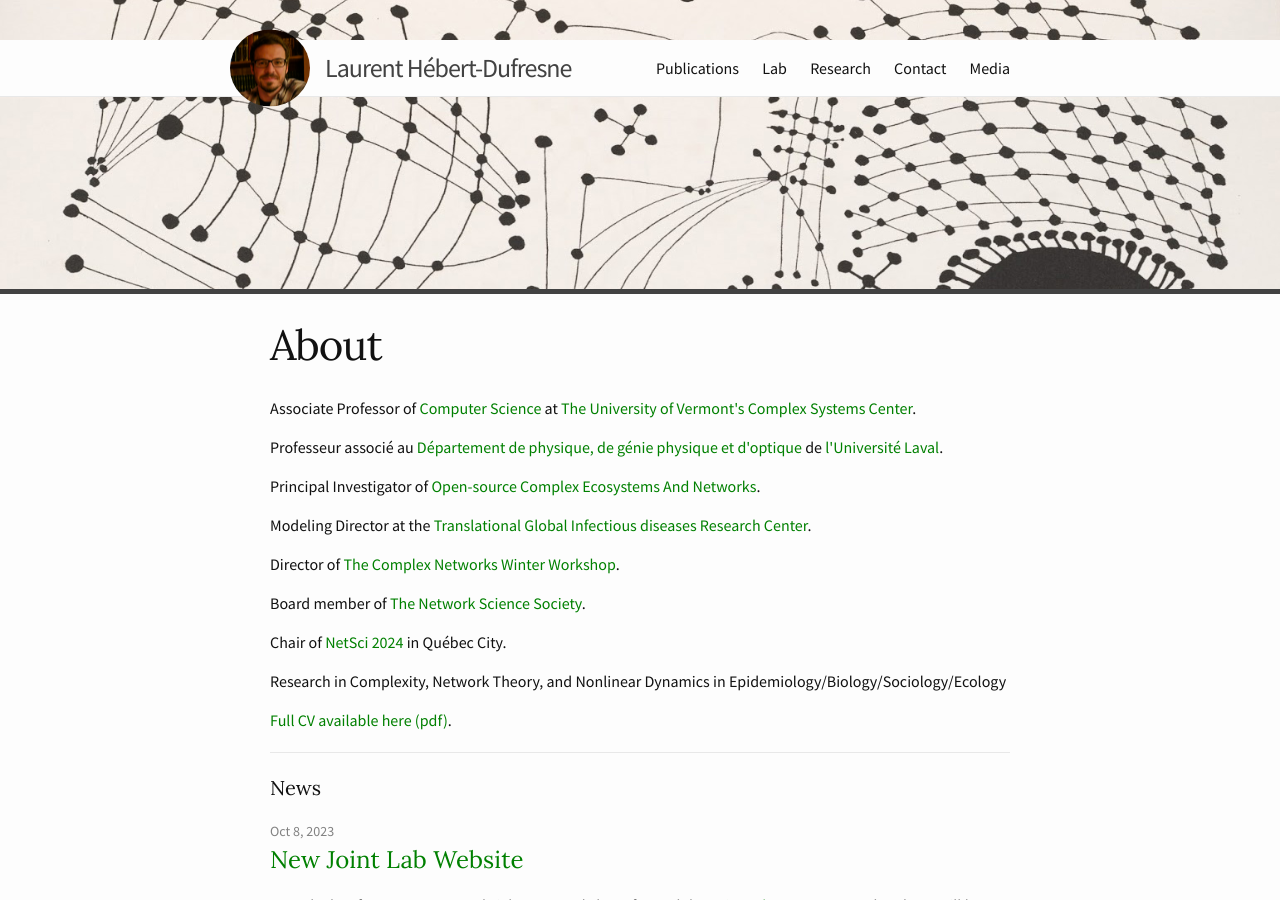
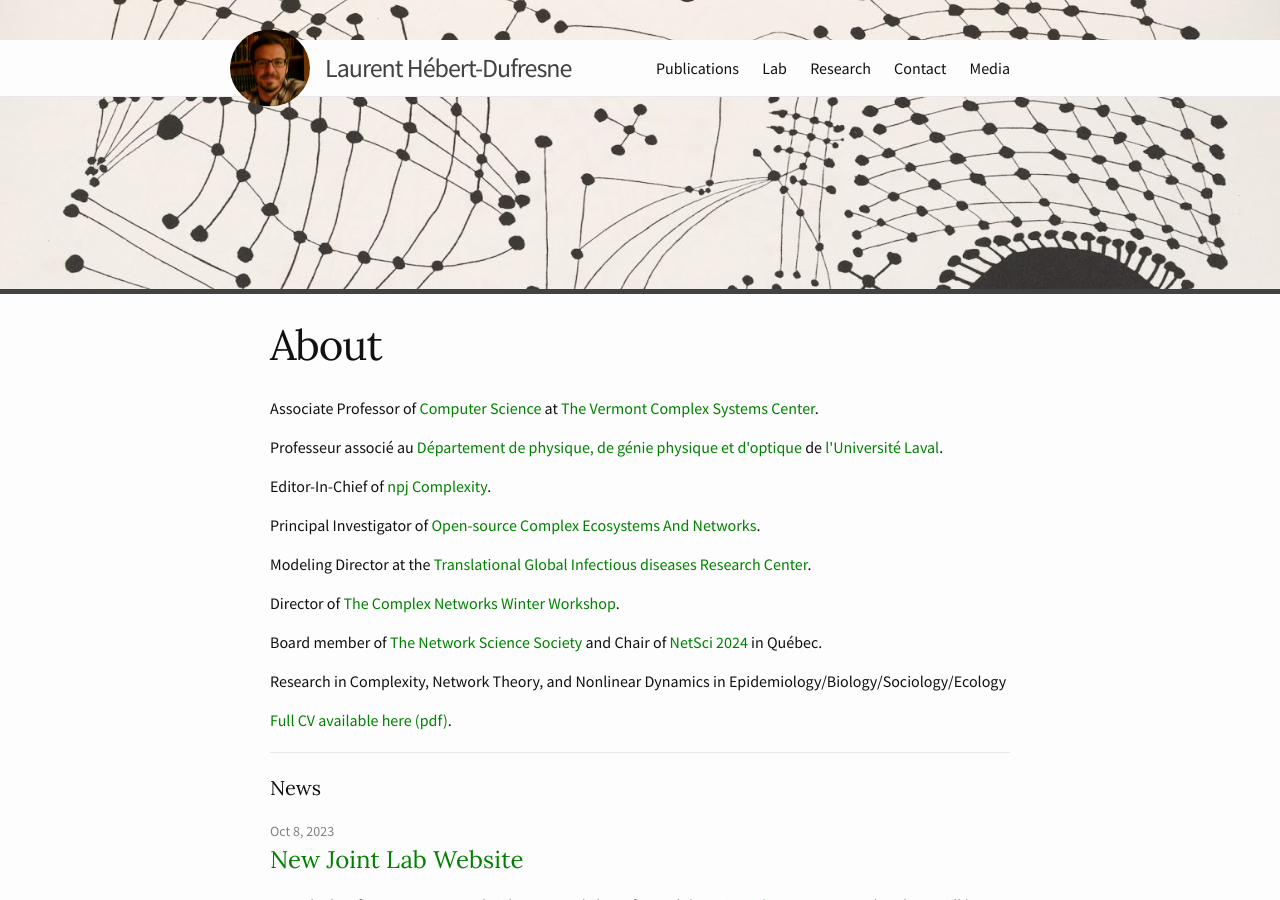
Before and after one commit to laurenthebertdufresne/laurenthebertdufresne.github.io, a Jekyll site: the page built from index.html, in a window 1280 px wide and 900 px high. Built offline with Jekyll 4.4.1, drawn with Linux system fonts in a browser that asks for light colours; the list of posts is cut into pages by our own code.

Commit message:
updated front page

```diff
--- a/index.html
+++ b/index.html
@@ -9,9 +9,11 @@ layout: default
     <h1 class="post-title">About</h1>
   </header>
 
-    <p>Associate Professor of <a href="https://www.uvm.edu/cems/cs/" target="_blank">Computer Science</a> at <a href="https://vermontcomplexsystems.org/" target="_blank">The University of Vermont's Complex Systems Center</a>.</p>
+    <p>Associate Professor of <a href="https://www.uvm.edu/cems/cs/" target="_blank">Computer Science</a> at <a href="https://vermontcomplexsystems.org/" target="_blank">The Vermont Complex Systems Center</a>.</p>
 
     <p>Professeur associé au <a href="https://www.phy.ulaval.ca/accueil/" target="_blank">Département de physique, de génie physique et d'optique</a> de <a href="https://www.ulaval.ca/" target="_blank">l'Université Laval</a>.</p>
+
+    <p>Editor-In-Chief of <a href="https://www.nature.com/npjcomplex/" target="_blank">npj Complexity</a>.</p>
 
     <p>Principal Investigator of <a href="https://vermontcomplexsystems.org/partner/OCEAN/" target="_blank">Open-source Complex Ecosystems And Networks</a>.</p>
 
@@ -19,9 +21,7 @@ layout: default
 
     <p>Director of <a href="http://vermontcomplexsystems.org/events/cnww/" target="_blank">The Complex Networks Winter Workshop</a>.</p>
 
-    <p>Board member of <a href="https://netscisociety.net/about/board" target="_blank">The Network Science Society</a>.</p>
-
-    <p>Chair of <a href="http://netsci2024.com/" target="_blank">NetSci 2024</a> in Québec City.</p>
+    <p>Board member of <a href="https://netscisociety.net/about/board" target="_blank">The Network Science Society</a> and Chair of <a href="http://netsci2024.com/" target="_blank">NetSci 2024</a> in Québec.</p>
 
     <p>Research in Complexity, Network Theory, and Nonlinear Dynamics in Epidemiology/Biology/Sociology/Ecology</p>
 
```
Also changed, not shown: _includes/edited.md (+1 -1 lines).
